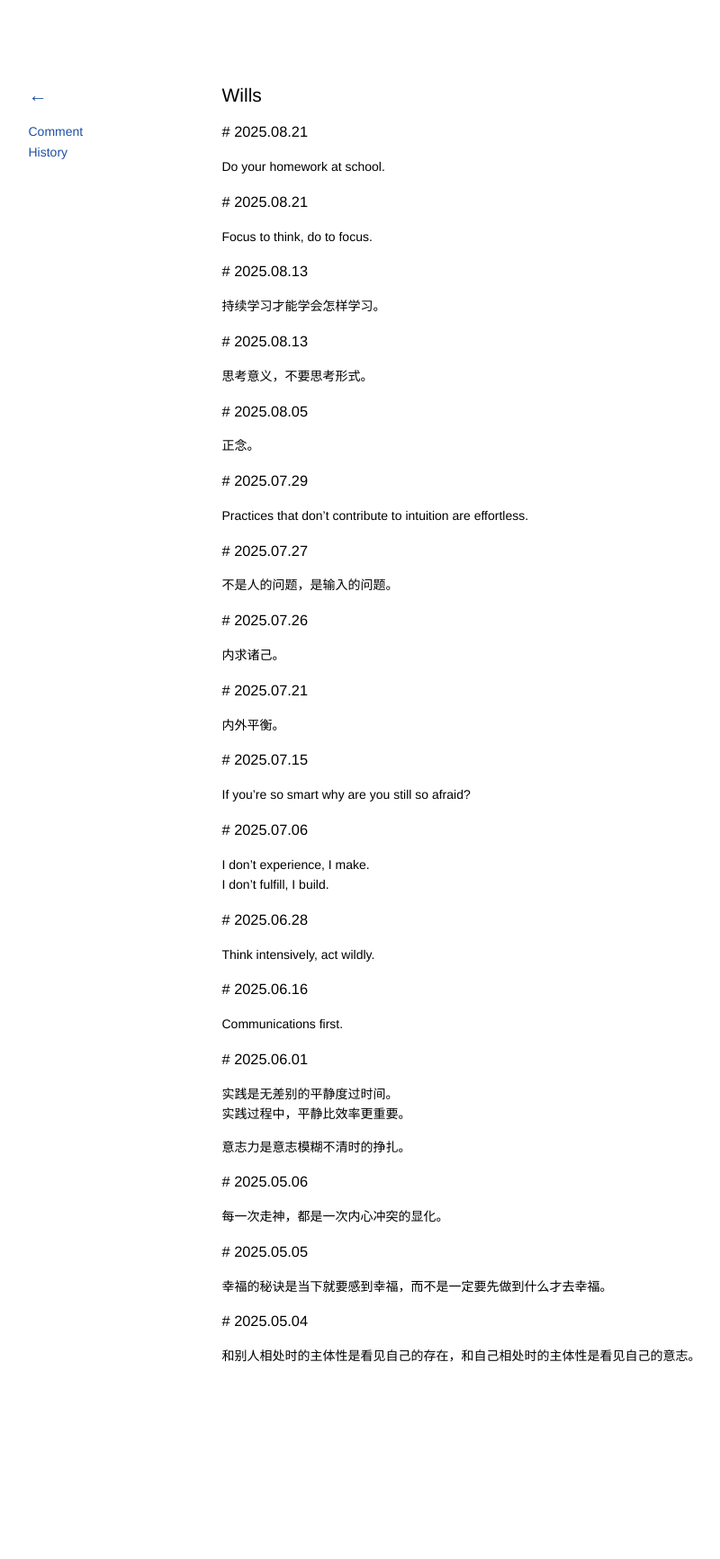
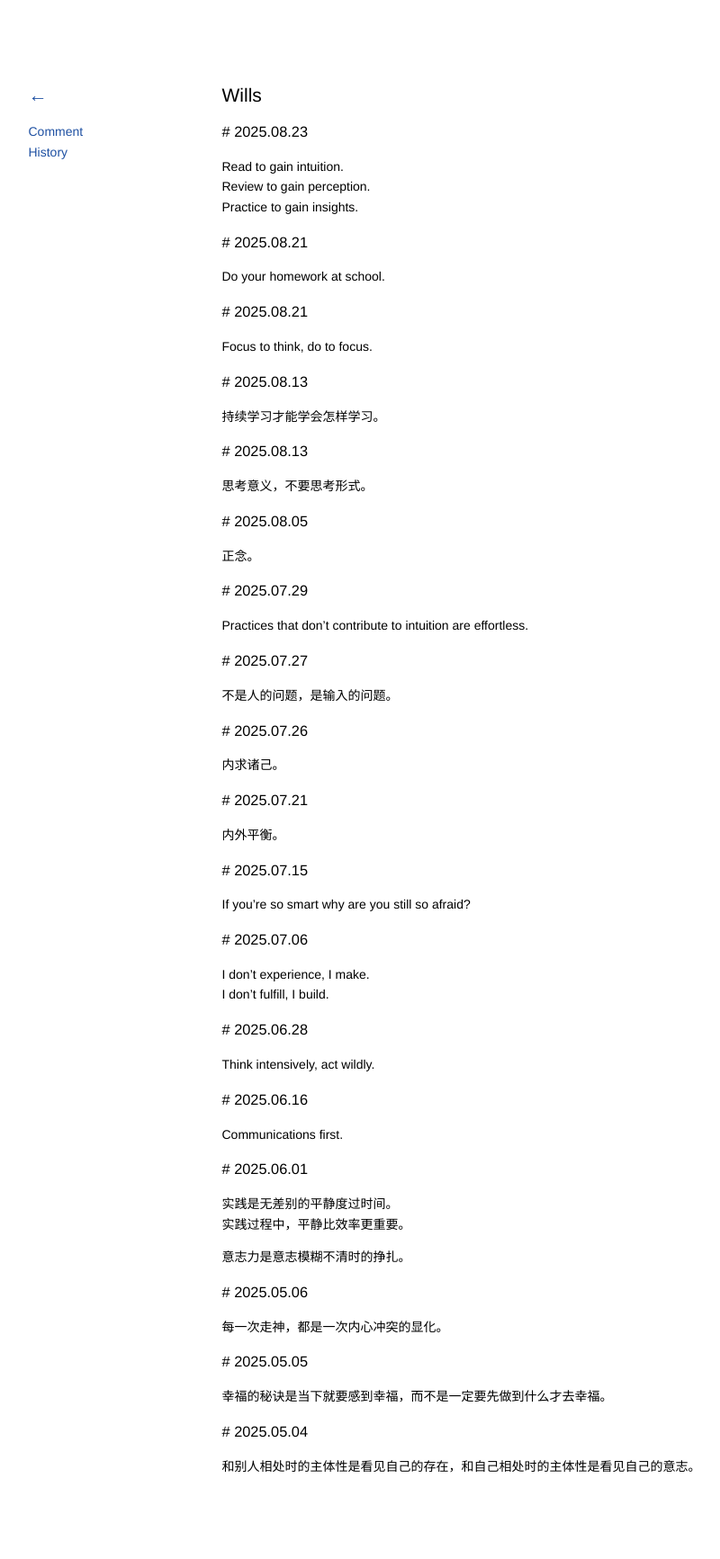
Before and after one commit to kidlj/awei, a Jekyll site: the page built from _wiki/wills.md, in a window 1280 px wide. Shown: the whole page at 90% size, without its empty margins (101-901 px from the left). Built offline with Jekyll 4.4.1, drawn with Linux system fonts in a browser that asks for light colours; before the commit the page ends 1611 px from its top, so only the background shows below that.

Commit message:
update wills

```diff
--- a/_wiki/wills.md
+++ b/_wiki/wills.md
@@ -1,6 +1,12 @@
 ---
 title: Wills
 ---
+
+### 2025.08.23
+
+Read to gain intuition.
+Review to gain perception.
+Practice to gain insights.
 
 ### 2025.08.21
 
```
